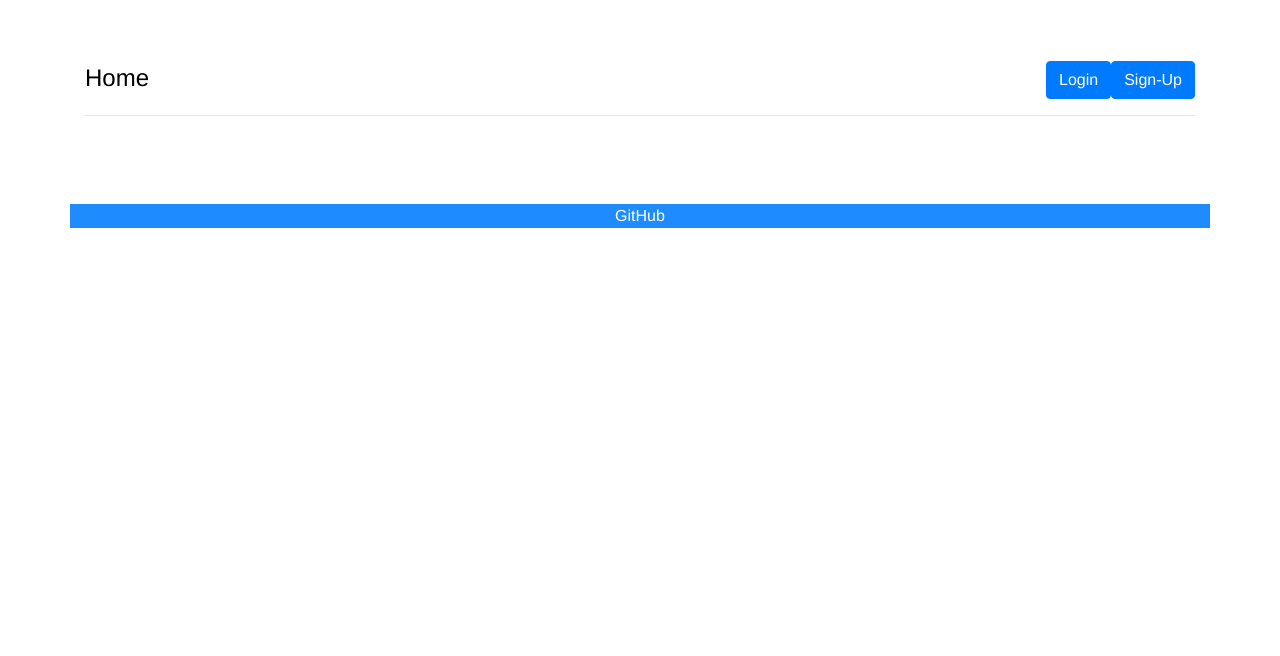
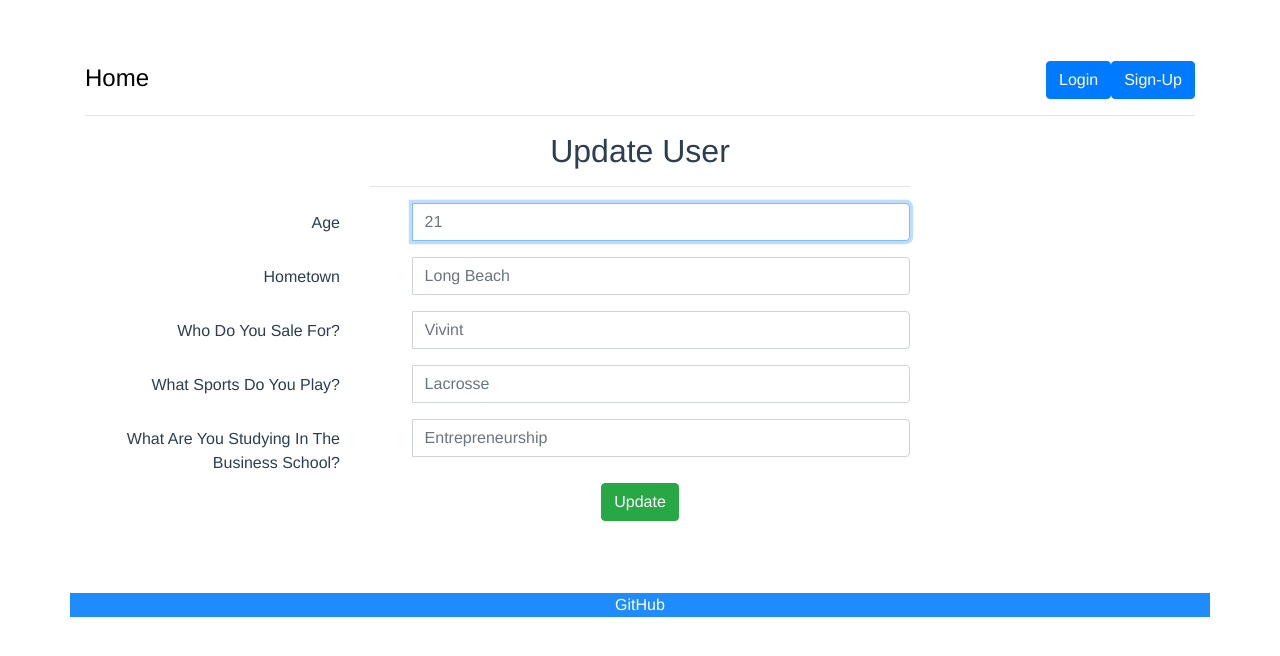
Before and after one commit to jspen14/CP-5-NS-DEV, a Vue app: page /#/Update in a window 1280 px wide. Shown: the top 656 px of the page. Built offline with nearby package versions, Linux system fonts and the light colour scheme.

Commit message:
Updated Dependency

```diff
--- a/server.js
+++ b/server.js
@@ -1,3 +1,4 @@
+
 const express = require('express');
 const bodyParser = require('body-parser');
 
@@ -119,6 +120,7 @@ app.post('/api/users/:id/posts', (req, res) => {
   knex('users').where('user_id',id).first().then(user => {
     return knex('posts').insert({user_id: id, post:req.body.post, dateCreated: new Date(), username: req.body.username});
   }).then(ids => { // might be post_ids
+    console.log("api/user/:id/posts  " + knex('posts').where('post_id',ids[0]));
     return knex('posts').where('post_id',ids[0]).first();
   }).then(post => {
     res.status(200).json({post:post});
@@ -159,7 +161,9 @@ app.get('/api/users/:id', (req, res) => {
 });
 
 app.get('/api/posts' , (req, res) => {
-  return knex('posts').select('post_id','post','dateCreated','user_id','username')
+  let ret = knex('posts').select('post_id','post','dateCreated','user_id','username');
+  console.log("return from posts " + knex('posts').select('post_id','post','dateCreated','user_id','username'));
+  return ret
     .then(posts => {
       //console.log(posts);
       res.status(200).json({posts:posts});
--- a/src/components/Newsfeed.vue
+++ b/src/components/Newsfeed.vue
@@ -27,11 +27,14 @@
           </div>
       </div>
 
+      <br>
+      <h6 style="text-align: left"> **Posts delete after a week, so stay current! </h6>
 
 
       <div v-for="post in posts" style="text-align: left; word-wrap: break-word;">
               <hr>
           	  <h3><div style="text-align: left">{{ post.username }}: {{ post.post }}</div> <div></div></h3>
+
               <!--<h5> {{ post.dateCreated }} </h5>-->
               <!--
               <button type="button" class="btn btn-outline-primary" v-on:click ="addLike(comment)">Likes: {{comment.likes}}</button>
@@ -210,6 +213,7 @@ import axios from 'axios';
             mm = '0'+mm
           }
           if (minute<10) {
+
             minute = '0'+minute
           }
           today = hour + ":" + minute + " on " + mm + '-' + dd + '-' + yyyy;
--- a/src/components/Profile.vue
+++ b/src/components/Profile.vue
@@ -17,6 +17,8 @@
         <li> <div class="bText"> What sports do you play: </div> {{user.sports}} </li>
         <li> <div class="bText"> What is your major: </div> {{user.major}} </li>
       </ul>
+        <router-link to="/Update"><button style="float:right" class="btn btn-danger"><i class="fa fa-sign-in"></i> Update</button></router-link>
+
       </div>
   </div>
 
--- /dev/null
+++ b/src/components/Update.vue
@@ -0,0 +1,169 @@
+<template>
+  <div class="container">
+  <form v-on:submit.prevent="register" class="form-horizontal" role="form" method="POST" action="/register">
+      <div class="row">
+          <div class="col-md-3"></div>
+          <div class="col-md-6">
+              <h2>Update User</h2>
+              <hr>
+          </div>
+      </div>
+
+
+
+
+    <div class="row">
+        <div class="col-md-3 field-label-responsive">
+            <label>Age</label>
+        </div>
+        <div class="col-md-6">
+            <div class="form-group">
+                <div class="input-group mb-2 mr-sm-2 mb-sm-0">
+                    <div class="input-group-addon" style="width: 2.6rem"><i class="fa fa-user"></i></div>
+                    <input type="text" v-model="age" class="form-control"
+                           placeholder="21" required autofocus>
+                </div>
+            </div>
+        </div>
+    </div>
+
+    <div class="row">
+        <div class="col-md-3 field-label-responsive">
+            <label>Hometown</label>
+        </div>
+        <div class="col-md-6">
+            <div class="form-group">
+                <div class="input-group mb-2 mr-sm-2 mb-sm-0">
+                    <div class="input-group-addon" style="width: 2.6rem"><i class="fa fa-user"></i></div>
+                    <input type="text" v-model="hometown" class="form-control"
+                          placeholder="Long Beach" required autofocus>
+                </div>
+            </div>
+        </div>
+    </div>
+
+    <div class="row">
+        <div class="col-md-3 field-label-responsive">
+            <label>Who Do You Sale For?</label>
+        </div>
+        <div class="col-md-6">
+            <div class="form-group">
+                <div class="input-group mb-2 mr-sm-2 mb-sm-0">
+                    <div class="input-group-addon" style="width: 2.6rem"><i class="fa fa-user"></i></div>
+                    <input type="text" v-model="salesCompany" class="form-control"
+                           placeholder="Vivint" required autofocus>
+                </div>
+            </div>
+        </div>
+    </div>
+
+
+
+    <div class="row">
+        <div class="col-md-3 field-label-responsive">
+            <label>What Sports Do You Play?</label>
+        </div>
+        <div class="col-md-6">
+            <div class="form-group">
+                <div class="input-group mb-2 mr-sm-2 mb-sm-0">
+                    <div class="input-group-addon" style="width: 2.6rem"><i class="fa fa-user"></i></div>
+                    <input type="text" v-model="sports" class="form-control"
+                           placeholder="Lacrosse" required autofocus>
+                </div>
+            </div>
+        </div>
+    </div>
+
+    <div class="row">
+        <div class="col-md-3 field-label-responsive">
+            <label>What Are You Studying In The Business School?</label>
+        </div>
+        <div class="col-md-6">
+            <div class="form-group">
+                <div class="input-group mb-2 mr-sm-2 mb-sm-0">
+                    <div class="input-group-addon" style="width: 2.6rem"><i class="fa fa-user"></i></div>
+                    <input type="text" v-model="major" class="form-control"
+                           placeholder="Entrepreneurship" required autofocus>
+                </div>
+            </div>
+        </div>
+    </div>
+
+
+      <!-- Start of sign_up buuton !-->
+      <div class="row">
+          <div class="col-md-3"></div>
+          <div class="col-lg-6 col-md-6" style="text-align:center">
+                <button type="submit" class="btn btn-success"><i class="fa fa-sign-in"></i>Update</button>
+
+          </div>
+      </div>
+  </form>
+  </div>
+</template>
+
+<script>
+ export default {
+     name: 'SignUpPage',
+     data () {
+    	 return {
+          name: '',
+          username: '',
+          email: '',
+          password: '',
+          age: '',
+          hometown: '',
+          salesCompany: '',
+          sports: '',
+          major: '',
+
+    	 }
+     },
+     computed:{
+       loggedIn: function() {
+         return this.$store.getters.loggedIn;
+       },
+      },
+     methods:{
+      register: function(){
+        this.$store.dispatch('register', {email: this.email, password: this.password,
+        username: this.username, age: this.age, hometown: this.hometown,
+        salesCompany: this.salesCompany, sports: this.sports,
+        major: this.major, name: this.name});
+
+
+
+      }
+
+     }
+ }
+</script>
+
+<style scoped>
+  @media(min-width: 768px) {
+    .field-label-responsive {
+      padding-top: .5rem;
+      text-align: right;
+    }
+  }
+ body {
+    padding: 0px;
+    margin: 0px;
+ }
+ .hero {
+     text-align: center;
+ }
+ h1 {
+     font-size: 2.5em;
+     letter-spacing: .2rem;
+     color: #999;
+     margin-bottom: 2px;
+ }
+ img {
+     width: 100%;
+ }
+ .sponsorPic{
+    max-height: 10vh;
+    max-width: 10vh;
+ }
+</style>
--- a/src/main.js
+++ b/src/main.js
@@ -1,4 +1,3 @@
-
 import Vue from 'vue'
 import App from './App'
 import router from './router'
--- a/src/router/index.js
+++ b/src/router/index.js
@@ -5,7 +5,7 @@ import Profile from '@/components/Profile'
 import Newsfeed from '@/components/Newsfeed'
 import SignUp from '@/components/signUp'
 import Login from'@/components/Login'
-
+import Update from '@/components/Update'
 Vue.use(Router)
 
 export default new Router({
@@ -34,6 +34,11 @@ export default new Router({
     path: '/Login',
     name: 'Login',
     component: Login,
-  }
+  },
+  {
+    path: '/Update',
+    name: 'Update',
+    component: Update,
+  },
   ]
 })
```
Also changed, not shown: 1 other file (tests, documents, lock files or other folders).
